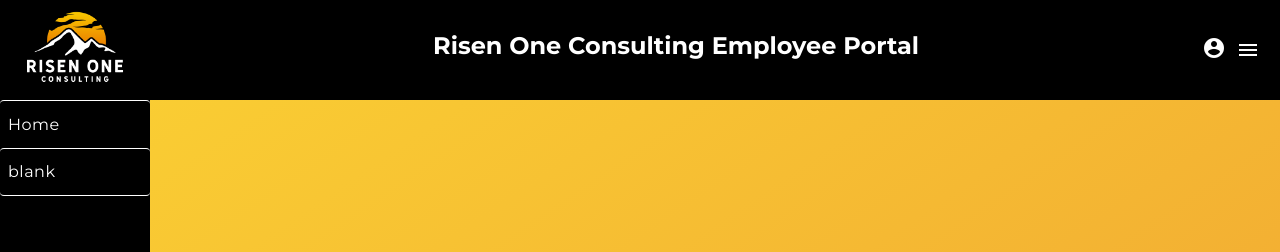
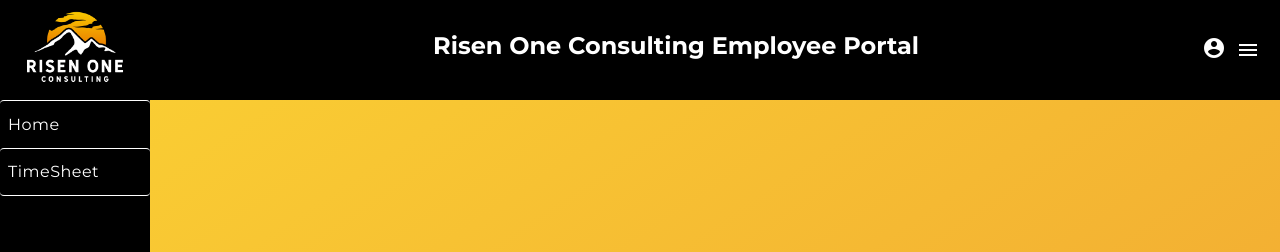
Before and after one commit to ucmo-cs/F24_Risen_One_Team2, an Angular app in the folder frontend/: page /home in a window 1280 px wide. Shown: the top 252 px of the page. Built offline with nearby package versions, Linux system fonts and the light colour scheme.

Commit message:
Changing the blank filler to "Timesheet"

```diff
--- a/frontend/src/app/components/sidenav/sidenav.component.html
+++ b/frontend/src/app/components/sidenav/sidenav.component.html
@@ -1,4 +1,4 @@
 <mat-nav-list class="sidenav-container">
     <mat-list-item [routerLink]="'/home'">Home</mat-list-item>
-    <mat-list-item [routerLink]="'/blank'">blank</mat-list-item>
+    <mat-list-item [routerLink]="'/blank'">TimeSheet</mat-list-item>
 </mat-nav-list>
```
